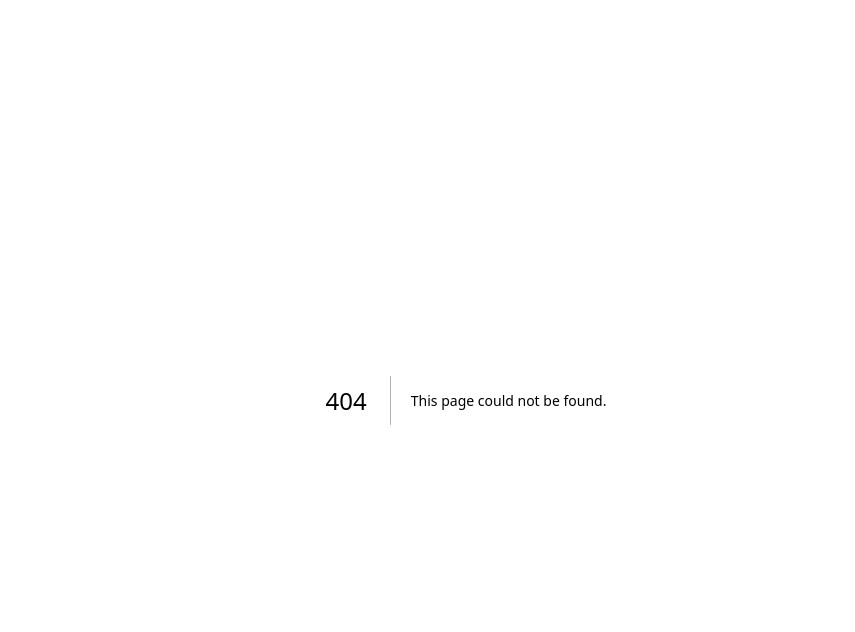
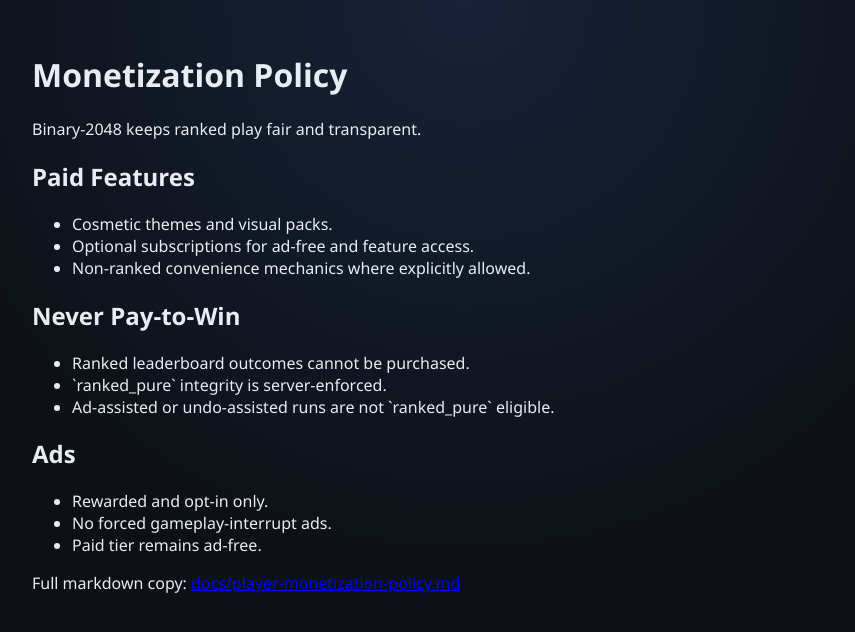
Before and after one commit to alankelsey/Binary-2048, a Next.js app: page /monetization in a window 1280 px wide. Before the commit this address had no page. Shown: the top 632 px of the page, without its empty margins (174-1029 px from the left). Built offline with nearby package versions, Linux system fonts and the light colour scheme.

Commit message:
Publish player-facing monetization policy page and docs

```diff
--- a/app/docs/user/page.tsx
+++ b/app/docs/user/page.tsx
@@ -33,6 +33,11 @@ export default function UserDocsPage() {
         <h2>Accessibility</h2>
         <p>Use the in-app accessibility section for keyboard shortcut and tab-order map details.</p>
 
+        <h2>Monetization Policy</h2>
+        <p>
+          Player-facing monetization commitments are published at <a href="/monetization">/monetization</a>.
+        </p>
+
         <p>
           Full markdown copy: <a href="https://github.com/alankelsey/Binary-2048/blob/main/docs/user-guide.md">docs/user-guide.md</a>
         </p>
--- /dev/null
+++ b/app/monetization/page.tsx
@@ -0,0 +1,36 @@
+export default function MonetizationPage() {
+  return (
+    <main style={{ maxWidth: 900, margin: "0 auto", padding: "2rem 1rem" }}>
+      <h1>Monetization Policy</h1>
+      <p>Binary-2048 keeps ranked play fair and transparent.</p>
+
+      <h2>Paid Features</h2>
+      <ul>
+        <li>Cosmetic themes and visual packs.</li>
+        <li>Optional subscriptions for ad-free and feature access.</li>
+        <li>Non-ranked convenience mechanics where explicitly allowed.</li>
+      </ul>
+
+      <h2>Never Pay-to-Win</h2>
+      <ul>
+        <li>Ranked leaderboard outcomes cannot be purchased.</li>
+        <li>`ranked_pure` integrity is server-enforced.</li>
+        <li>Ad-assisted or undo-assisted runs are not `ranked_pure` eligible.</li>
+      </ul>
+
+      <h2>Ads</h2>
+      <ul>
+        <li>Rewarded and opt-in only.</li>
+        <li>No forced gameplay-interrupt ads.</li>
+        <li>Paid tier remains ad-free.</li>
+      </ul>
+
+      <p>
+        Full markdown copy:{" "}
+        <a href="https://github.com/alankelsey/Binary-2048/blob/main/docs/player-monetization-policy.md">
+          docs/player-monetization-policy.md
+        </a>
+      </p>
+    </main>
+  );
+}
```
Also changed, not shown: app/docs/page.tsx (+7 -0 lines), 4 other files (tests, documents, lock files or other folders).
